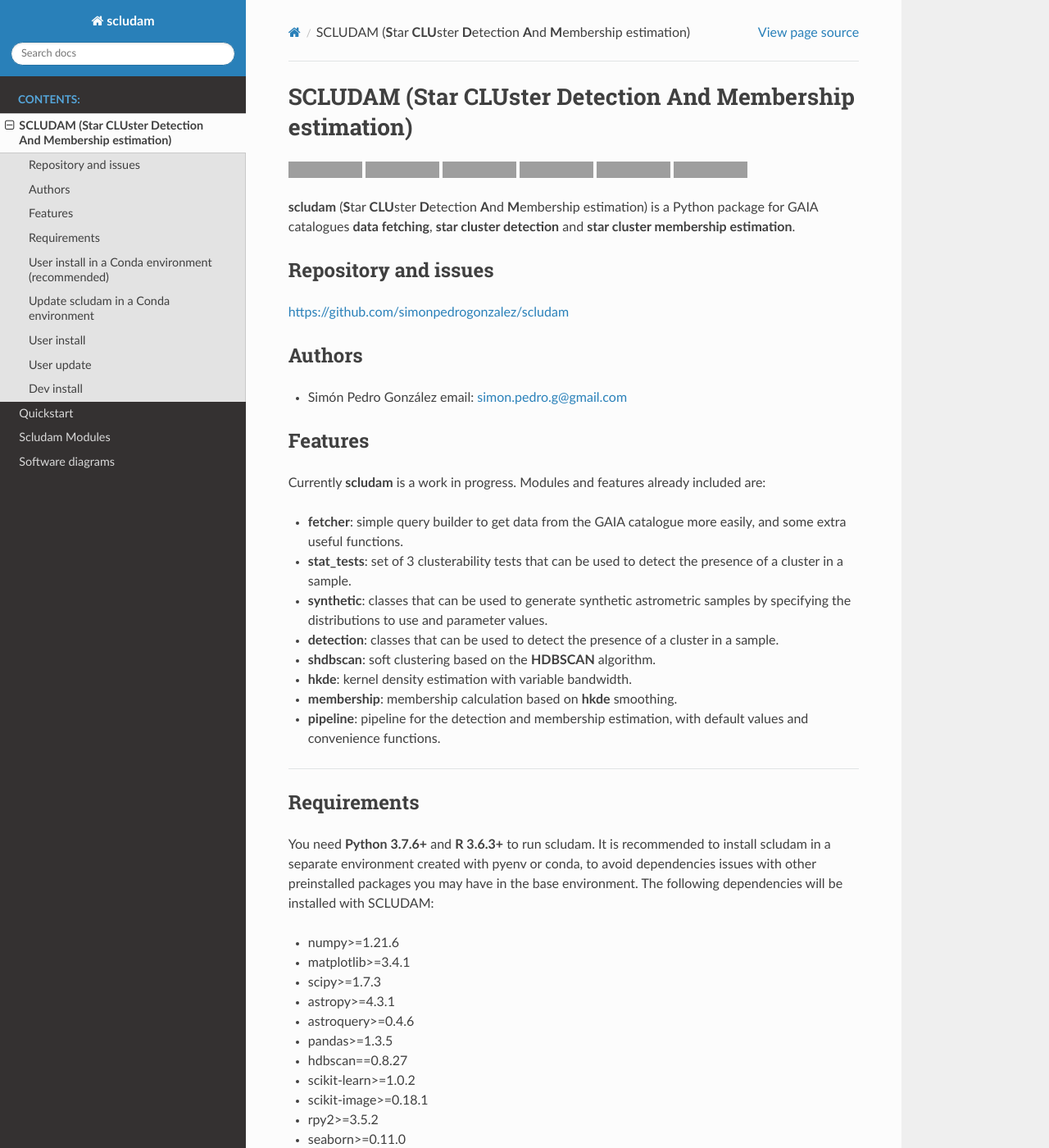
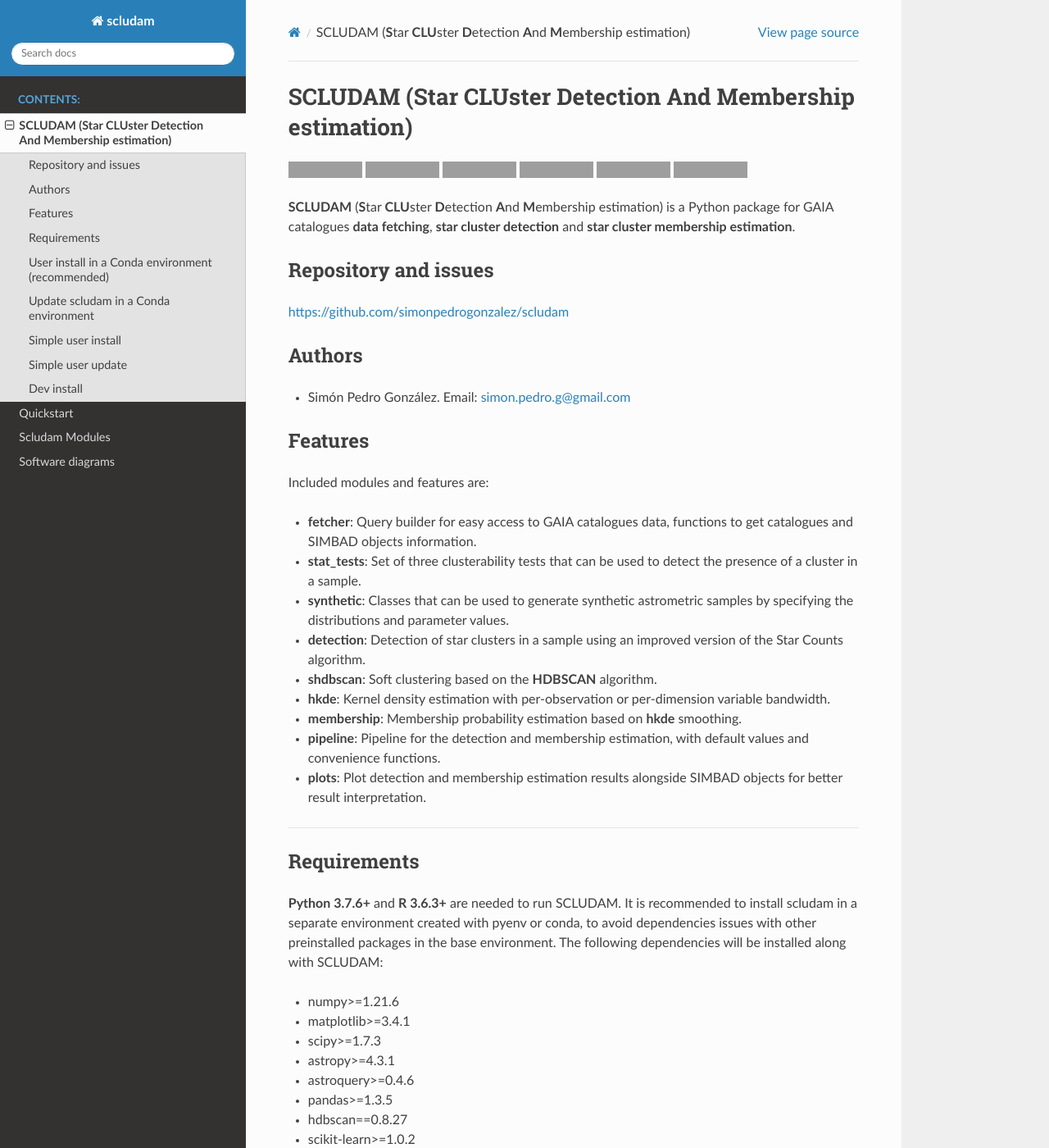
Before and after one commit to simonpedrogonzalez/scludam, a Sphinx documentation site: the page built from docs/source/readme.rst, in a window 1280 px wide and 1400 px high. Shown: the whole window at 82% size. Built offline with Sphinx 7.4.7 and the Read the Docs theme 2.0.0, drawn with Linux system fonts in a browser that asks for light colours; some of the changed text lies outside the part shown; grey boxes are pictures that could not be loaded.

Commit message:
doc fixes

```diff
--- a/docs/source/quickstart.rst
+++ b/docs/source/quickstart.rst
@@ -14,7 +14,7 @@
 Documentation quick guide
 ^^^^^^^^^^^^^^^^^^^^^^^^^
 
-* Building queries for GAIA and retrieving data: :class:`~scludam.fetcher.Query`
+* Building queries for GAIA catalogues and retrieving data: :class:`~scludam.fetcher.Query`
 
 * Detection and membership estimation pipeline: :class:`~scludam.pipeline.DEP`
 
@@ -26,7 +26,7 @@
 
 * Probability Estimation: :class:`~scludam.membership.DBME`
 
-* Kernel Density Estimation with per-observation-bandwidth, plugin or rule-of-thumb methods: :class:`~scludam.hkde.HKDE`
+* Kernel Density Estimation with per-observation or per-dimension bandwidth, plugin or rule-of-thumb methods: :class:`~scludam.hkde.HKDE`
 
 Documentation module guide
 ^^^^^^^^^^^^^^^^^^^^^^^^^^
--- a/docs/source/readme.rst
+++ b/docs/source/readme.rst
@@ -33,7 +33,7 @@
    :alt: License
 
 
-**scludam** (\ **S**\ tar **CLU**\ ster **D**\ etection **A**\ nd **M**\ embership estimation) is a Python package for GAIA catalogues **data fetching**\ , **star cluster detection** and **star cluster membership estimation**.
+**SCLUDAM** (\ **S**\ tar **CLU**\ ster **D**\ etection **A**\ nd **M**\ embership estimation) is a Python package for GAIA catalogues **data fetching**\ , **star cluster detection** and **star cluster membership estimation**.
 
 Repository and issues
 ^^^^^^^^^^^^^^^^^^^^^
@@ -44,45 +44,48 @@
 ^^^^^^^
 
 
-* Simón Pedro González
-  email: `simon.pedro.g@gmail.com <simon.pedro.g@gmail.com>`_
+* Simón Pedro González.
+  Email: `simon.pedro.g@gmail.com <simon.pedro.g@gmail.com>`_
 
 Features
 ^^^^^^^^
 
-Currently **scludam** is a work in progress. Modules and features already included are:
+Included modules and features are:
 
 
 *
-  **fetcher**\ : simple query builder to get data from the GAIA catalogue more easily, and some extra useful functions.
+  **fetcher**\ : Query builder for easy access to GAIA catalogues data, functions to get catalogues and SIMBAD objects information.
 
 *
-  **stat_tests**\ : set of 3 clusterability tests that can be used to detect the presence of a cluster in a sample.
+  **stat_tests**\ : Set of three clusterability tests that can be used to detect the presence of a cluster in a sample.
 
 *
-  **synthetic**\ : classes that can be used to generate synthetic astrometric samples by specifying the distributions to use and parameter values.
+  **synthetic**\ : Classes that can be used to generate synthetic astrometric samples by specifying the distributions and parameter values.
 
 *
-  **detection**\ : classes that can be used to detect the presence of a cluster in a sample.
+  **detection**\ : Detection of star clusters in a sample using an improved version of the Star Counts algorithm.
 
 *
-  **shdbscan**\ : soft clustering based on the **HDBSCAN** algorithm.
+  **shdbscan**\ : Soft clustering based on the **HDBSCAN** algorithm.
 
 *
-  **hkde**\ : kernel density estimation with variable bandwidth.
+  **hkde**\ : Kernel density estimation with per-observation or per-dimension variable bandwidth.
 
 *
-  **membership**\ : membership calculation based on **hkde** smoothing.
+  **membership**\ : Membership probability estimation based on **hkde** smoothing.
 
 *
-  **pipeline**\ : pipeline for the detection and membership estimation, with default values and convenience functions.
+  **pipeline**\ : Pipeline for the detection and membership estimation, with default values and convenience functions.
+
+*
+  **plots**\ : Plot detection and membership estimation results alongside SIMBAD objects for better result interpretation.
 
 ----
 
 Requirements
 ^^^^^^^^^^^^
 
-You need **Python 3.7.6+** and **R 3.6.3+** to run scludam. It is recommended to install scludam in a separate environment created with pyenv or conda, to avoid dependencies issues with other preinstalled packages you may have in the base environment. The following dependencies will be installed with SCLUDAM:
+**Python 3.7.6+** and **R 3.6.3+** are needed to run SCLUDAM. It is recommended to install scludam in a separate environment created with pyenv or conda, to avoid dependencies issues with other preinstalled packages in the base environment. The following dependencies will be installed along with SCLUDAM:
 
 
 * numpy>=1.21.6
@@ -123,14 +126,14 @@
    python -m pip install -U scludam
    python -m pip show scludam
 
-User install
-^^^^^^^^^^^^
+Simple user install
+^^^^^^^^^^^^^^^^^^^
 
 Install from PyPi:
 ``python -m pip install scludam``
 
-User update
-^^^^^^^^^^^
+Simple user update
+^^^^^^^^^^^^^^^^^^
 
 Update from PyPi:
 ``python -m pip install -U scludam``
```
Also changed, not shown: README.md (+17 -15 lines), docs/source/index.rst (+9 -7 lines), scludam/__init__.py (+35 -2 lines).
